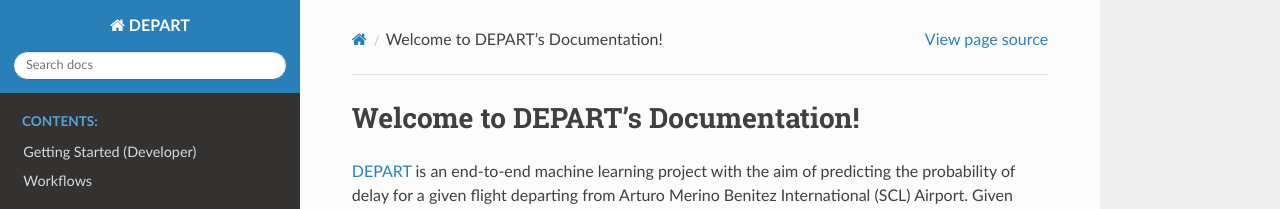
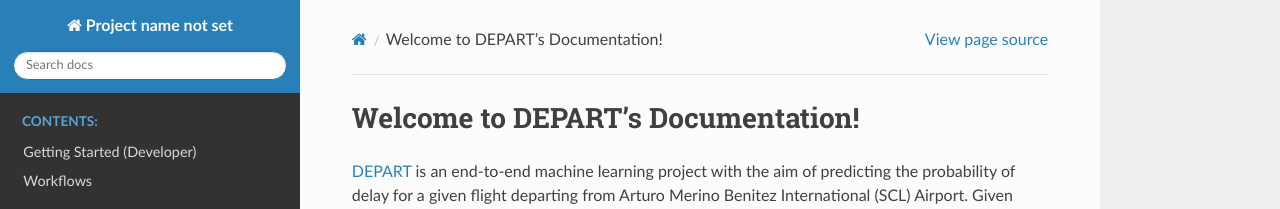
Before and after one commit to patrickcap/DEPART, a Sphinx documentation site: the page built from docs/index.rst, in a window 1280 px wide. Shown: the top 209 px of the page. Built offline with Sphinx 7.4.7 and the Read the Docs theme 2.0.0, drawn with Linux system fonts in a browser that asks for light colours.

Commit message:
testing conf.py

```diff
--- a/docs/conf.py
+++ b/docs/conf.py
@@ -6,9 +6,9 @@
 # -- Project information -----------------------------------------------------
 # https://www.sphinx-doc.org/en/master/usage/configuration.html#project-information
 
-project = 'DEPART'
+PROJECT = 'DEPART'
 copyright = 'Patrick Capaldo, Kaixin Wang, Delaney Stevens, and Claudia de la Paz'
-author = 'Patrick Capaldo, Kaixin Wang, Delaney Stevens, and Claudia de la Paz'
+AUTHOR = 'Patrick Capaldo, Kaixin Wang, Delaney Stevens, and Claudia de la Paz'
 release = '0.1'
 
 
```
Also changed, not shown: docs/index.rst (line endings or trailing spaces).
